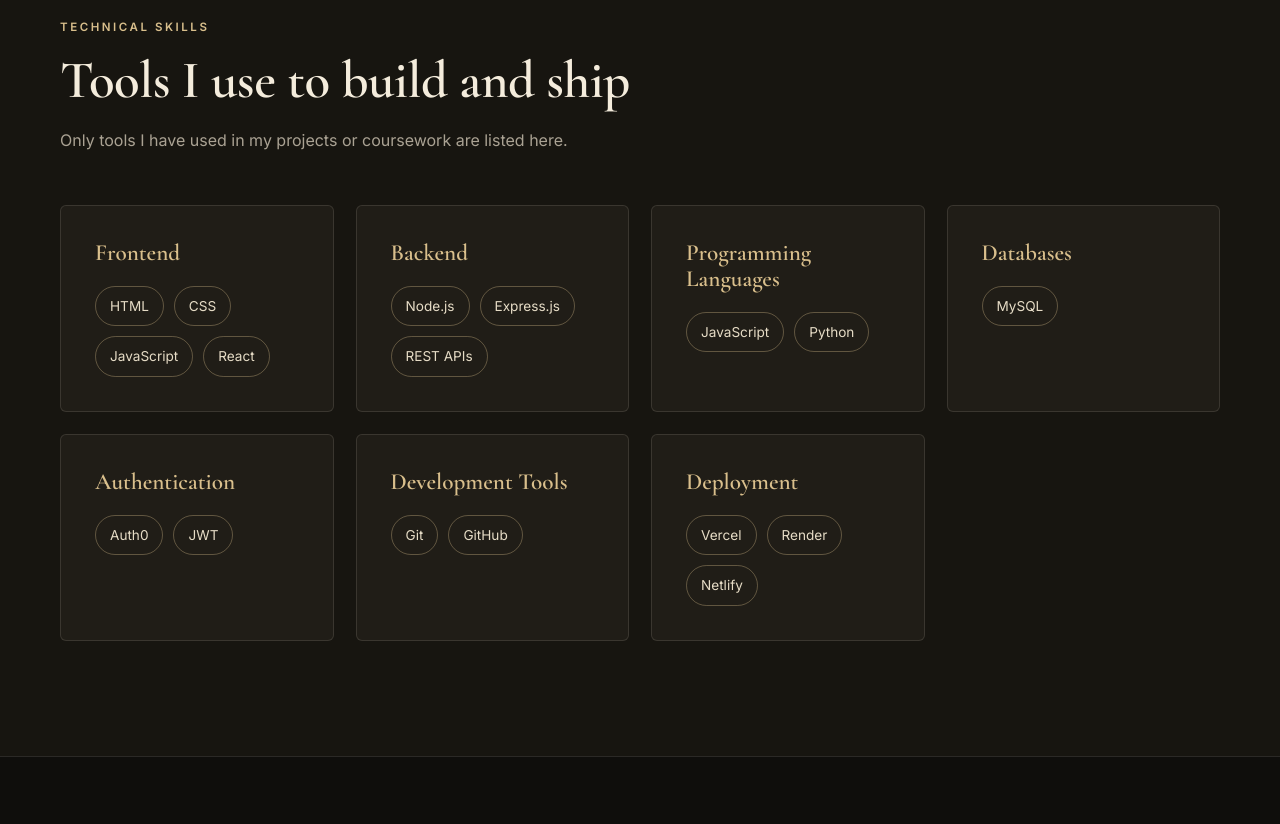
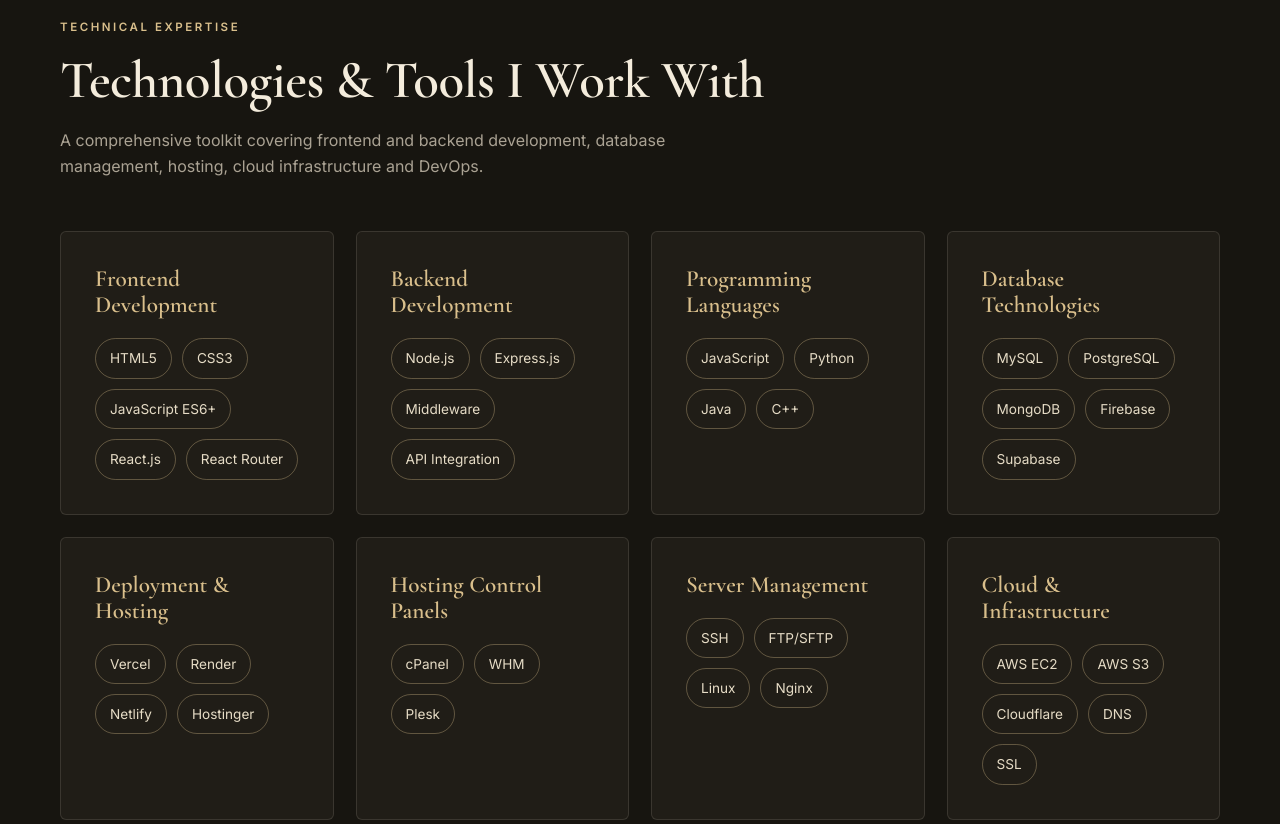
Before and after one commit to prazyx18-lang/praveen-kumar-portfolio, a plain HTML site: page index.html in a window 1280 px wide. Shown: the part 1840-2664 px from the top of the page. Drawn offline with nearby package versions, Linux system fonts and the light colour scheme.

Commit message:
Update technical skills section.

```diff
--- a/index.html
+++ b/index.html
@@ -126,58 +126,103 @@
       </div>
     </section>
 
+
 <!-- ============ 3. TECHNICAL SKILLS ============ -->
 <section class="section section-alt" id="skills" aria-labelledby="skills-title">
   <div class="container">
     <div class="section-head reveal">
-          <p class="eyebrow">Technical skills</p>
-          <h2 id="skills-title">Tools I use to build and ship</h2>
-          <p class="section-intro">Only tools I have used in my projects or coursework are listed here.</p>
+      <p class="eyebrow">Technical expertise</p>
+<h2 id="skills-title">Technologies & Tools I Work With</h2>
+      <p class="section-intro">
+        A comprehensive toolkit covering frontend and backend development,
+        database management, hosting, cloud infrastructure and DevOps.
+      </p>
     </div>
 
     <div class="skill-grid">
+
       <article class="skill-card reveal">
-            <h3>Frontend</h3>
+        <h3>Frontend Development</h3>
         <ul class="chips">
-              <li>HTML</li><li>CSS</li><li>JavaScript</li><li>React</li>
+          <li>HTML5</li>
+          <li>CSS3</li>
+          <li>JavaScript ES6+</li>
+          <li>React.js</li>
+          <li>React Router</li>
         </ul>
       </article>
+
       <article class="skill-card reveal">
-            <h3>Backend</h3>
+        <h3>Backend Development</h3>
         <ul class="chips">
-              <li>Node.js</li><li>Express.js</li><li>REST APIs</li>
+          <li>Node.js</li>
+          <li>Express.js</li>
+          <li>Middleware</li>
+          <li>API Integration</li>
         </ul>
       </article>
+
       <article class="skill-card reveal">
         <h3>Programming Languages</h3>
         <ul class="chips">
-              <li>JavaScript</li><li>Python</li>
+          <li>JavaScript</li>
+          <li>Python</li>
+          <li>Java</li>
+          <li>C++</li>
         </ul>
       </article>
+
 <article class="skill-card reveal">
-            <h3>Databases</h3>
+  <h3>Database Technologies</h3>
   <ul class="chips">
     <li>MySQL</li>
+    <li>PostgreSQL</li>
+    <li>MongoDB</li>
+    <li>Firebase</li>
+    <li>Supabase</li>
   </ul>
 </article>
+
       <article class="skill-card reveal">
-            <h3>Authentication</h3>
+        <h3>Deployment & Hosting</h3>
         <ul class="chips">
-              <li>Auth0</li><li>JWT</li>
+          <li>Vercel</li>
+          <li>Render</li>
+          <li>Netlify</li>
+          <li>Hostinger</li>
         </ul>
       </article>
+
       <article class="skill-card reveal">
-            <h3>Development Tools</h3>
+        <h3>Hosting Control Panels</h3>
         <ul class="chips">
-              <li>Git</li><li>GitHub</li>
+          <li>cPanel</li>
+          <li>WHM</li>
+          <li>Plesk</li>
         </ul>
       </article>
+
       <article class="skill-card reveal">
-            <h3>Deployment</h3>
+        <h3>Server Management</h3>
         <ul class="chips">
-              <li>Vercel</li><li>Render</li><li>Netlify</li>
+          <li>SSH</li>
+          <li>FTP/SFTP</li>
+          <li>Linux</li>
+          <li>Nginx</li>
         </ul>
       </article>
+
+      <article class="skill-card reveal">
+        <h3>Cloud & Infrastructure</h3>
+        <ul class="chips">
+          <li>AWS EC2</li>
+          <li>AWS S3</li>
+          <li>Cloudflare</li>
+          <li>DNS</li>
+          <li>SSL</li>
+        </ul>
+      </article>
+
     </div>
   </div>
 </section>
```
Lines whose indentation alone changed are shown as unchanged.
